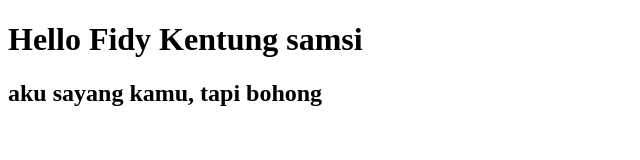
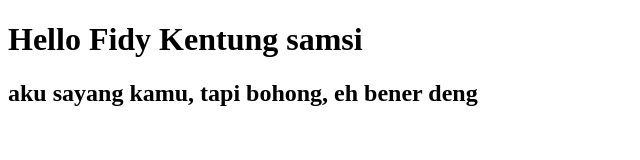
Before and after one commit to hellopian/RevoU_Test2, a plain HTML site: page index.html in a window 1280 px wide. Shown: the whole page, without its empty margins (0-640 px from the left). Drawn offline with Linux system fonts and the light colour scheme.

Commit message:
Update wording

```diff
--- a/index.html
+++ b/index.html
@@ -5,6 +5,6 @@
     </head>
     <body>
         <h1>Hello Fidy Kentung samsi </h1>
-        <h2>aku sayang kamu, tapi bohong</h2>
+        <h2>aku sayang kamu, tapi bohong, eh bener deng </h2>
     </body>
 </html>
```
